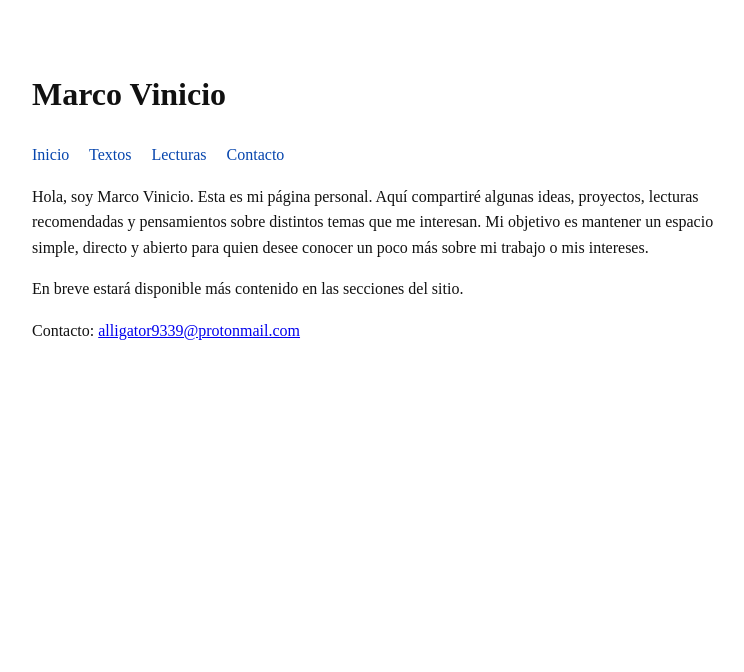
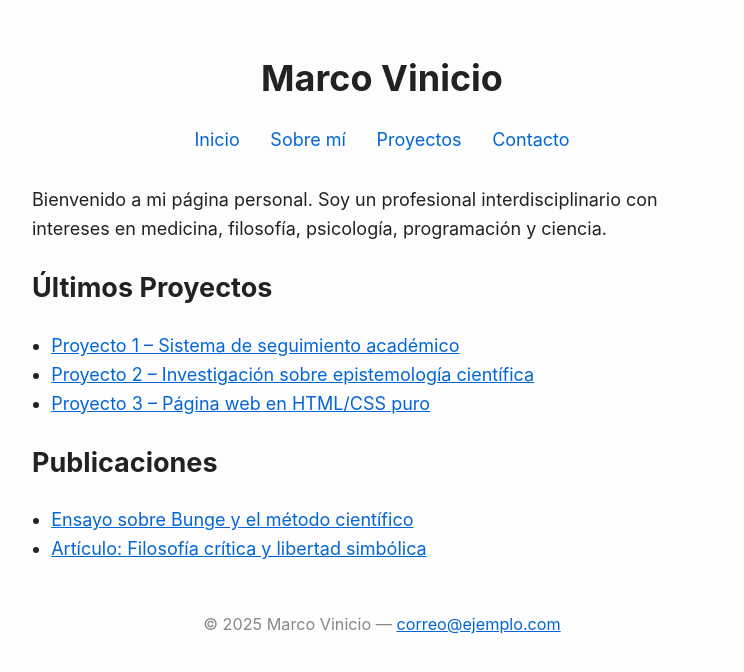
Before and after one commit to MarcoS9309/marcovinicio, a plain HTML site: page index.html in a window 1280 px wide. Shown: the whole page, without its empty margins (258-1002 px from the left). Drawn offline with Linux system fonts and the light colour scheme.

Commit message:
Update index.html
editado

```diff
--- a/index.html
+++ b/index.html
@@ -1,45 +1,93 @@
 <!DOCTYPE html>
-<html lang="es">
+<html lang="en">
 <head>
   <meta charset="UTF-8">
+  <meta name="viewport" content="width=device-width, initial-scale=1">
   <title>Marco Vinicio</title>
-  <meta name="viewport" content="width=device-width, initial-scale=1.0">
   <style>
     body {
-      font-family: serif;
+      margin: 0;
+      padding: 2rem;
+      font-family: -apple-system, BlinkMacSystemFont, 'Segoe UI', Roboto, 'Helvetica Neue', sans-serif;
+      font-size: 18px;
+      line-height: 1.6;
+      background-color: #fdfdfd;
+      color: #222;
       max-width: 700px;
-      margin: 2rem auto;
-      padding: 1rem;
-      line-height: 1.6;
-      background: #fff;
-      color: #111;
+      margin-left: auto;
+      margin-right: auto;
     }
+
+    header {
+      text-align: center;
+      margin-bottom: 2rem;
+    }
+
     h1 {
-      font-size: 2rem;
+      font-size: 2em;
+      margin: 0.5em 0;
     }
+
     nav a {
-      margin-right: 1rem;
+      margin: 0 0.8rem;
       text-decoration: none;
-      color: #0645ad;
+      color: #0366d6;
     }
+
     nav a:hover {
       text-decoration: underline;
+    }
+
+    footer {
+      margin-top: 3rem;
+      text-align: center;
+      font-size: 0.9em;
+      color: #888;
+    }
+
+    a {
+      color: #0366d6;
+    }
+
+    a:hover {
+      text-decoration: underline;
+    }
+
+    ul {
+      padding-left: 1.2rem;
     }
   </style>
 </head>
 <body>
-  <h1>Marco Vinicio</h1>
-  <nav>
-    <a href="index.html">Inicio</a>
-    <a href="textos.html">Textos</a>
-    <a href="lecturas.html">Lecturas</a>
-    <a href="contacto.html">Contacto</a>
-  </nav>
+  <header>
+    <h1>Marco Vinicio</h1>
+    <nav>
+      <a href="#">Inicio</a>
+      <a href="#">Sobre mí</a>
+      <a href="#">Proyectos</a>
+      <a href="#">Contacto</a>
+    </nav>
+  </header>
 
-  <p>Hola, soy Marco Vinicio. Esta es mi página personal. Aquí compartiré algunas ideas, proyectos, lecturas recomendadas y pensamientos sobre distintos temas que me interesan. Mi objetivo es mantener un espacio simple, directo y abierto para quien desee conocer un poco más sobre mi trabajo o mis intereses.</p>
+  <main>
+    <p>Bienvenido a mi página personal. Soy un profesional interdisciplinario con intereses en medicina, filosofía, psicología, programación y ciencia.</p>
 
-  <p>En breve estará disponible más contenido en las secciones del sitio.</p>
+    <h2>Últimos Proyectos</h2>
+    <ul>
+      <li><a href="#">Proyecto 1 – Sistema de seguimiento académico</a></li>
+      <li><a href="#">Proyecto 2 – Investigación sobre epistemología científica</a></li>
+      <li><a href="#">Proyecto 3 – Página web en HTML/CSS puro</a></li>
+    </ul>
 
-  <p>Contacto: <a href="mailto:alligator9339@protonmail.com">alligator9339@protonmail.com</a></p>
+    <h2>Publicaciones</h2>
+    <ul>
+      <li><a href="#">Ensayo sobre Bunge y el método científico</a></li>
+      <li><a href="#">Artículo: Filosofía crítica y libertad simbólica</a></li>
+    </ul>
+  </main>
+
+  <footer>
+    <p>© 2025 Marco Vinicio — <a href="mailto:correo@ejemplo.com">correo@ejemplo.com</a></p>
+  </footer>
 </body>
 </html>
```
